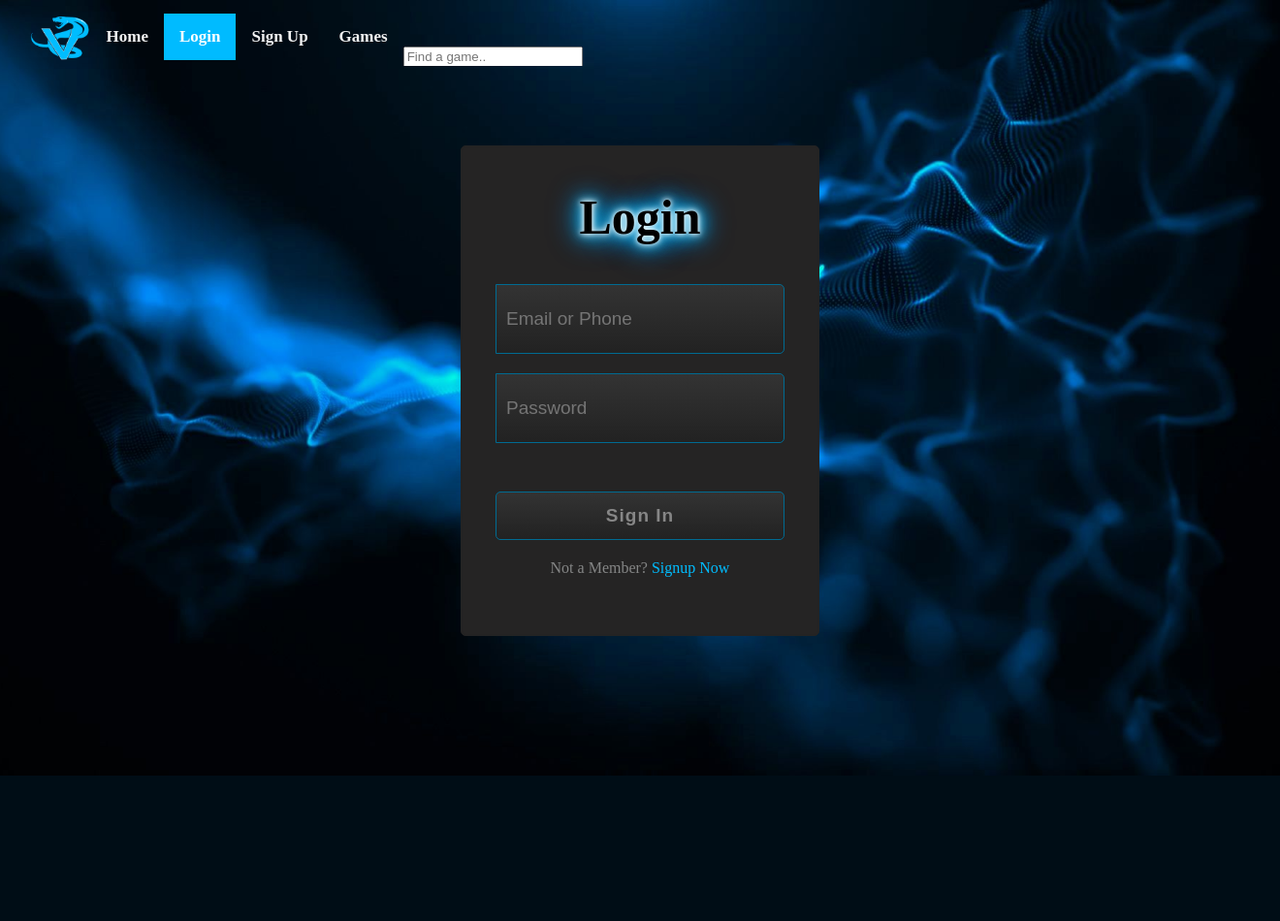
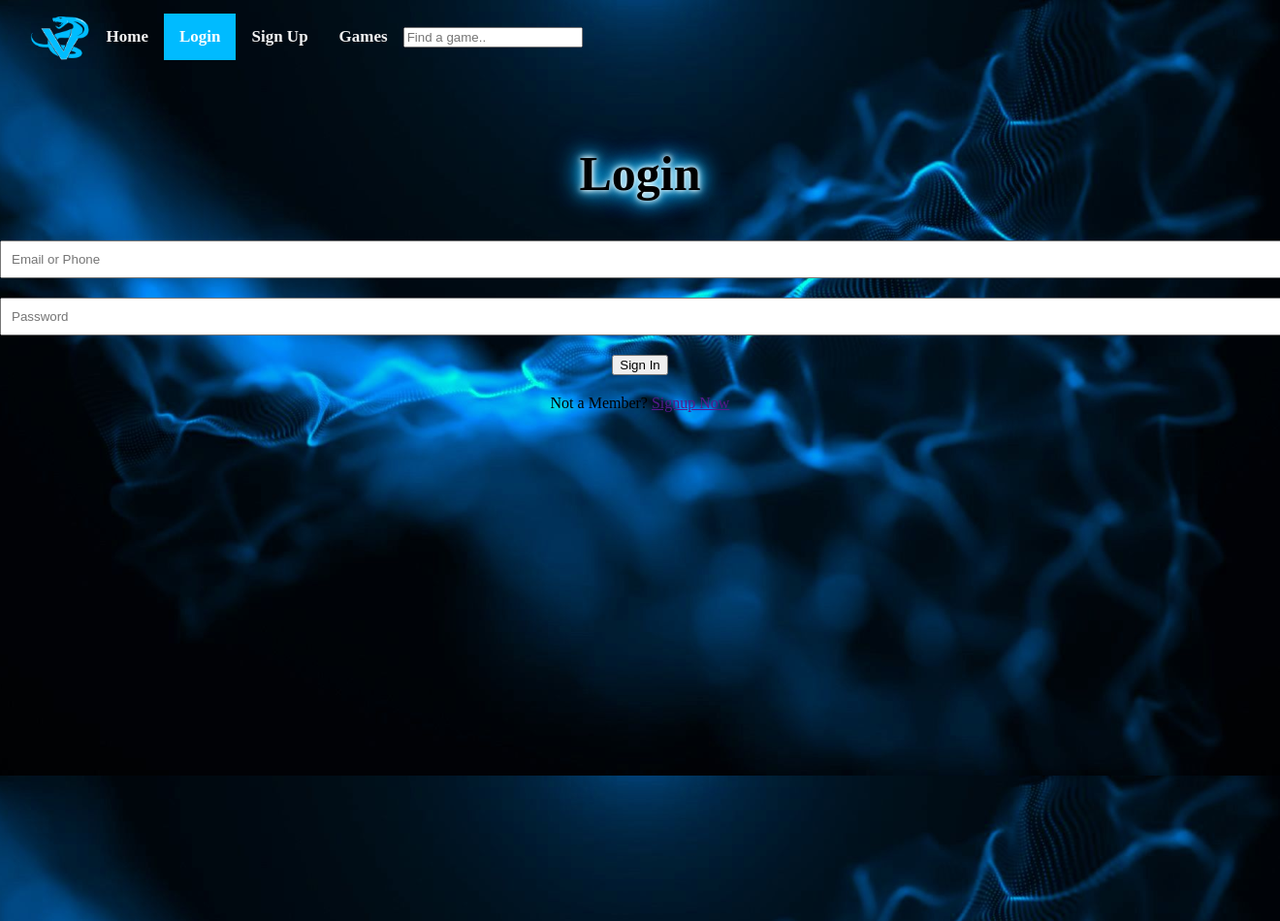
Before and after one commit to NHWallace/venom, a Flask app: page /login in a window 1320 px wide; the page is wider, and only the part inside the window is pictured. Shown: that part at 97% size. Before the commit the page ends 800 px from the top of that part, so only its background shows below. Run offline with Flask 3, Linux system fonts and the light colour scheme.

Commit message:
Add files via upload

```diff
--- a/website/static/Home.css
+++ b/website/static/Home.css
@@ -1,222 +1,69 @@
-<!DOCTYPE html>
-<html>
-<head>
-    <link rel="stylesheet" href="/Users/bonillamarissa/Documents/P.V/index.html">
-    <meta charset="UTF-8">
-    <meta name="viewport" content="width=device-width, initial-scale=1.0">
+.banner{
+    width:100%;
+    height: 300px;
+    text-align: center;
+}
+body{
+    height: 100vh;
+    text-align: center;
+    background-color: black;
+}
+.banner img{
+    height:300px;
+    align-self: flex-end;
 
-    <style>
-        /* Import Google Fonts and reset default margin and padding */
-        @import url('https://fonts.googleapis.com/css?family=Poppins&display=swap');
-        * {
-            margin: 0;
-            padding: 0;
-            font-family: 'Poppins', sans-serif;
+}
+.banner{
+    margin-bottom: 0%;
+    padding-bottom: 0%;
+    display: flex;
+    align-items: flex-end;
+    justify-content: center;
+
+}
+
+.game_container{
+    height: 200px;
+    display: grid;
+    grid-template-columns: 1fr 1fr 1fr 1fr;
+    grid-template-rows: 1fr;
+}
+
+img{
+    height:150px;
+}
+
+#1 {
+    grid-column: span 1;
+    justify-content: center;
+    align-items: center;
 }
 
 
-        /* Style for the login form container */
-        .login-form {
-            position: relative;
-            width: 370px;
-            height: auto;
-            background: #252424;
-            padding: 10px 35px 60px;
-            box-sizing: border-box;
-            border: 1px solid rgb(36, 36, 36);
-            border-radius: 5px;
-            box-shadow: inset 0 0 1px #232222;
-            margin: 0 auto; /* Center the login form horizontally */
-        }
+.window{
+    height:500px;
+    width:100%;
+    display: grid;
+    grid-template-columns:  1fr 2fr 1fr;
+    grid-template-rows: 150px 150px 150px;
 
-        /* Style for the text inside the form */
-        .text {
-            font-size: 30px;
-            color: #c7c7c7;
-            font-weight: 600;
-            letter-spacing: 2px;
-        }
 
-        /* Style for the form element */
-        form {
-            margin-top: 40px;
 
 }
 
-        /* Style for form fields */
-        form .field {
-            margin-top: 20px;
-
-            display: flex;
+ .gamePlaying{
+    background-color: pink;
+    grid-area:1/2/4/3 ;
 }
 
 
-        /* Style for icons in form fields */
-        .field .fas {
-            height: 50px;
-            width: 60px;
-            color: #868686;
-            font-size: 20px;
-            line-height: 50px;
-            border: 1px solid #006b92;
-            border-right: none;
-            border-radius: 5px 0 0 5px;
-            background: linear-gradient(#333, #222);
+.recent .game #1{
+    grid-area:1/4/1/4;
 }
 
-        /* Style for input fields and buttons */
-        .field input,
-        form button {
-            height: 50px;
-            width: 100%;
-            outline: none;
-            font-size: 19px;
-            color: #868686;
-            padding: 0 15px;
-            border-radius: 0 5px 5px 0;
-            border: 1px solid #006b92;
-            caret-color: #00BDFF;
-            background: linear-gradient(#333, #222);
+.recent .game #2{
+    grid-area:2/4/2/5;
 }
-
-        /* Style for input fields when focused */
-        input:focus {
-            color: #00BDFF;
-            box-shadow: 0 0 5px #0086b7(0, 255, 0, .2), inset 0 0 5px #004a65(0, 255, 0, .1);
-            background: linear-gradient(#3e475b, #003041);
-            animation: glow .8s ease-out infinite alternate;
+.recent .game #3{
+    grid-area:3/4/3/5;
 }
-
-        /* Keyframes animation for input glow */
-        @keyframes glow {
-            0% {
-                border-color: #00BDFF;
-                box-shadow: 0 0 5px #0086b7(0, 255, 0, .2), inset 0 0 5px #004a65(0, 0, 0, .1);
-            }
-
-            100% {
-                border-color: #00BDFF;
-                box-shadow: 0 0 20px #00BDFF(0, 255, 0, .6), inset 0 0 10px #0086b7(0, 255, 0, .4);
-            }
-        }
-
-        /* Style for buttons */
-        button {
-            margin-top: 30px;
-            border-radius: 5px!important;
-            font-weight: 600;
-            letter-spacing: 1px;
-            cursor: pointer;
-
-        }
-
-        /* Style for buttons when hovered */
-        button:hover {
-            color: #00BDFF;
-            border: 1px solid #00BDFF;
-            box-shadow: 0 0 5px #0086b7(0, 255, 0, .3), 0 0 10px #0086b7(0, 255, 0, .2),
-            0 0 15px #004a65(0, 255, 0, .1), 0 2px 0 black;
-        }
-
-        /* Style for links */
-        .link {
-            margin-top: 25px;
-            color: #858686;
-        }
-
-        /* Style for links when hovered */
-        .link a {
-            color: #00BDFF;
-            text-decoration: none;
-        }
-
-        .link a:hover {
-            text-decoration: underline;
-        }
-
-
-
-
-
-
-
-
-
-
-        .container1 img {
-            width: 100%;
-            height: 100%;
-            max-width: 100%;
-            max-height: 100%;
-            object-fit: cover;
-
-
-        }
-        .container2 img {
-            width: 100%;
-            height: 100%;
-            max-width: 100%;
-            max-height: 100%;
-            object-fit: cover;
-        }
-        .container3 img {
-            width: 100%;
-            height: 100%;
-            max-width: 100%;
-            max-height: 100%;
-            object-fit: cover;
-        }
-
-        .gameContainer {
-            display: flex;
-            flex-direction: column;
-            flex-wrap: nowrap;
-            justify-content: normal;
-            align-items: flex-start;
-            align-content: normal;
-          }
-
-          .gameItem {
-            display: block;
-            margin: 0.25em;
-            flex-grow: 0;
-            flex-shrink: 1;
-            flex-basis: auto;
-            align-self: auto;
-            order: 0;
-            border-top: 1px solid black;
-            width: 100%;
-            height: 60px;
-          }
-
-          .gameItem:nth-child(1) {
-            padding-top: 2em;
-            border-top: none
-          }
-
-          #gameImage {
-            padding-top: 6px;
-            height: 60px;
-            width: 90px;
-          }
-
-          #gameName {
-            display: inline;
-          }
-
-          #gameDesc {
-            display: inline;
-          }
-
-          #errorEmptyResults {
-            padding-top: 1em;
-            font-size: 72px;
-          }
-
-    </style>
-</head>
-<body>
-
-
-</body>
-</html>
```
Lines whose indentation alone changed are shown as unchanged.
